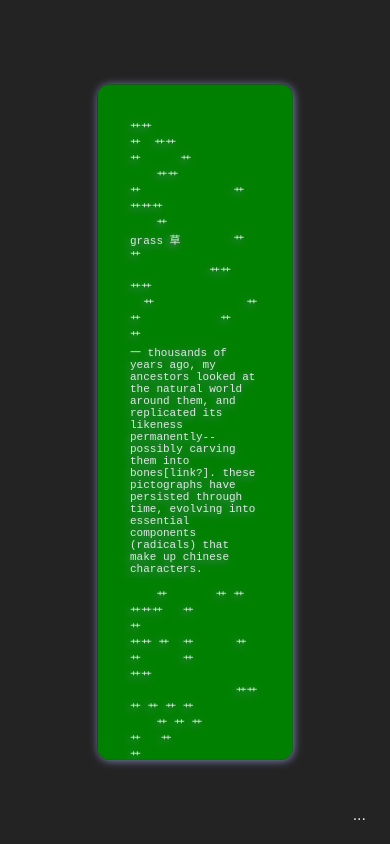
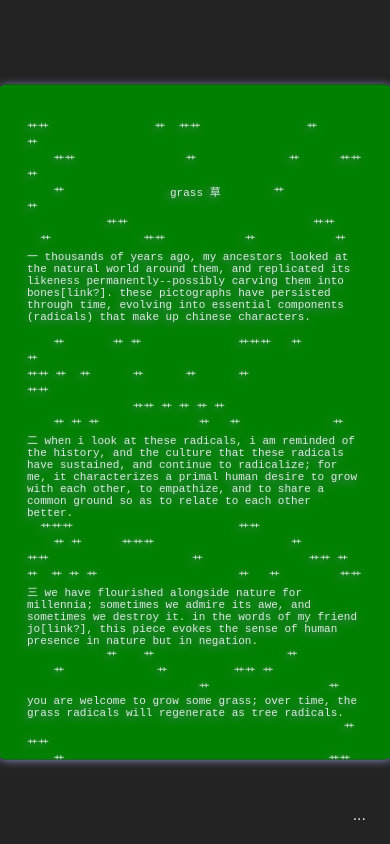
Before and after one commit to iguannalin/roots, a plain HTML site: page index.html in a window 390 px wide. Drawn offline with Linux system fonts and the light colour scheme.

Commit message:
mobile mode

```diff
--- a/index.css
+++ b/index.css
@@ -79,7 +79,7 @@ button {
   z-index: 100;
   position: fixed;
   height: 80vh;
-  max-width: 50ch;
+  width: 50ch;
   overflow-y: scroll;
   background-color: green;
   border-radius: 12px;
```
